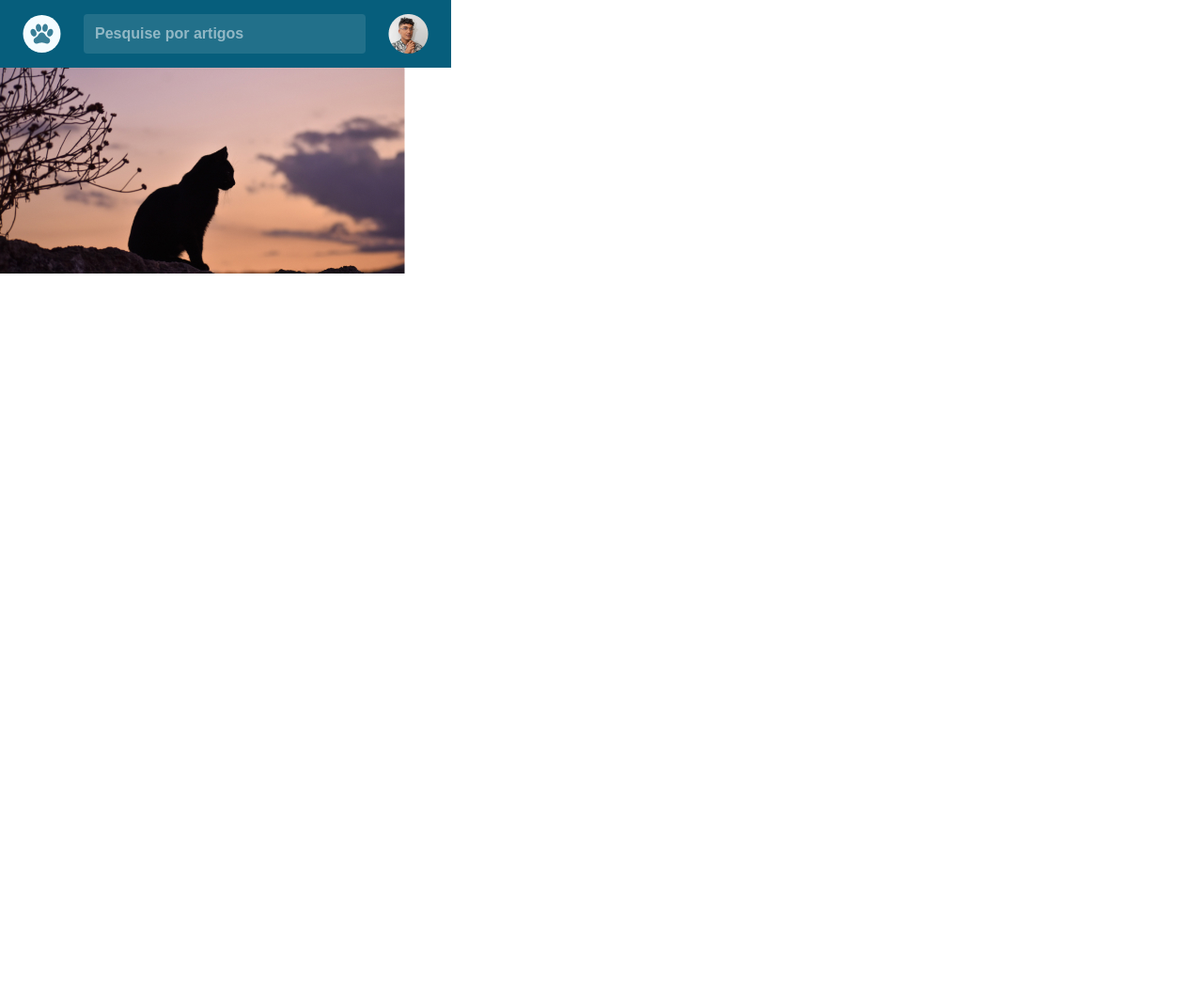
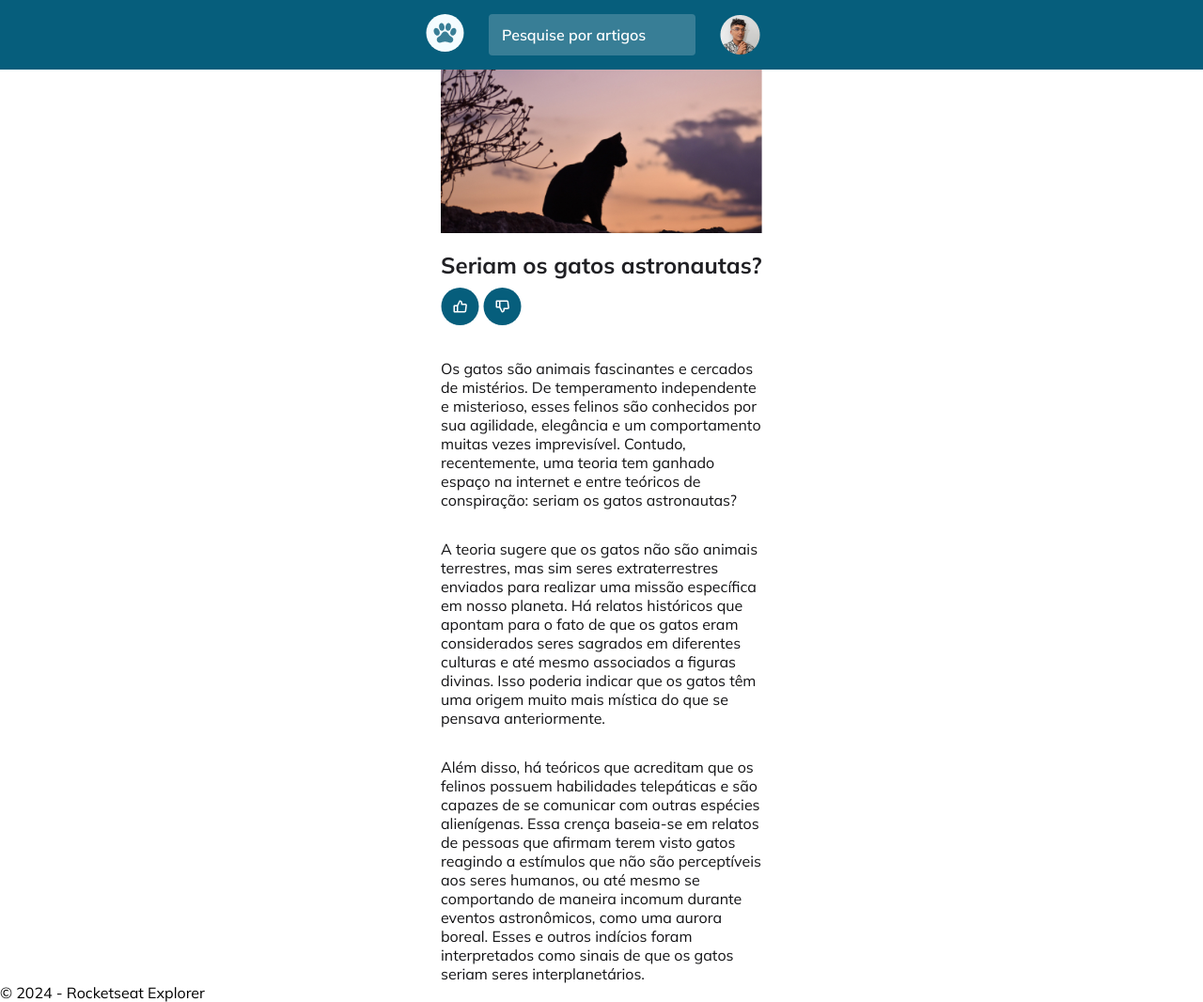
Before and after one commit to Felipe572/blog-gatos, a plain HTML site: page index.html in a window 1280 px wide. Shown: the whole page at 94% size. Before the commit the page ends 800 px from the top, so only its background shows below. Drawn offline with Linux system fonts and the light colour scheme.

Commit message:
Fazendo o main

```diff
--- a/index.html
+++ b/index.html
@@ -8,25 +8,50 @@
 </head>
 <body>
     <header class="menu">
+        <div class="menu-box">
+                <a href="#">
+                    <img src="assets/imagens/pata-logo.svg">
+                </a>
 
-        <nav>
-            <img src="assets/imagens/pata-logo.svg" alt="Logo de uma pata de um gato">
+                <form action="#">
+                    <div class="input-wrapper">
+                        <input id="search" type="text" placeholder="Pesquise por artigos">
+                    </div>
+                </form>
 
-            <form action="">
-                <div class="input-wrapper">
-                    <label for="search">Pesquise por artigos</label>
-                    <input id="search" type="text" placeholder="Pesquise por artigos">
-                </div>
-            </form>
-
-            <img src="assets/imagens/avatar.png" alt="Avatar humano">
-        </nav>
+                <img src="assets/imagens/avatar.png" alt="Avatar humano">
+        </div>
 
     </header>
 
     <main class="article">
         <img i src="assets/imagens/gato-01.jpg" alt="Por do sol ao fundo e um gato encima de uma pedra">
+
+        <h1>Seriam os gatos astronautas?</h1>
+
+        <div class="buttons">
+            <button id="like">
+                <img src="assets/imagens/like.svg" alt="">
+            </button>
+
+            <button id="unlike">
+                <img src="assets/imagens/unlike.svg" alt="">
+            </button>
+        </div>
+
+        <p>Os gatos são animais fascinantes e cercados de mistérios. De temperamento independente e misterioso, esses felinos são conhecidos por sua agilidade, elegância e um comportamento muitas vezes imprevisível. Contudo, recentemente, uma teoria tem ganhado espaço na internet e entre teóricos de conspiração: seriam os gatos astronautas?</p>
+
+        <p>A teoria sugere que os gatos não são animais terrestres, mas sim seres extraterrestres enviados para realizar uma missão específica em nosso planeta. Há relatos históricos que apontam para o fato de que os gatos eram considerados seres sagrados em diferentes culturas e até mesmo associados a figuras divinas. Isso poderia indicar que os gatos têm uma origem muito mais mística do que se pensava anteriormente.</p>
+
+        <p>Além disso, há teóricos que acreditam que os felinos possuem habilidades telepáticas e são capazes de se comunicar com outras espécies alienígenas. Essa crença baseia-se em relatos de pessoas que afirmam terem visto gatos reagindo a estímulos que não são perceptíveis aos seres humanos, ou até mesmo se comportando de maneira incomum durante eventos astronômicos, como uma aurora boreal. Esses e outros indícios foram interpretados como sinais de que os gatos seriam seres interplanetários.</p>
     </main>
 
+    <aside>
+
+    </aside>
+
+    <footer>
+        <p>© 2024 - Rocketseat Explorer</p>
+    </footer>
 </body>
 </html>
--- a/style.css
+++ b/style.css
@@ -17,45 +17,29 @@
     --color1:#387E96;
 }
 
-html {
-    font:  400 1.6rem/160% "Mulish", sans-serif;
-}
-
 body {
     font-size: 1.6rem;
     font-family: "Mulish", sans-serif;
     background-color: #ffffff;
-    width: 34.2rem;
 }
 
-header, nav {
+header {
     background-color: var(--color0);
-    display: flex;
-    align-items: center;
-    gap: 2.4rem;
-    height: 7.2rem;
-    margin: auto;
+    padding: 1.5rem 2.8rem;
 }
 
-header > form {
-    flex: 1;
-}
+header > .menu-box {
+    max-width: 37.4rem;
+    margin-inline: auto;
 
-nav {
-    padding: 2.4rem;
-    margin: auto;
-}
-
-.input-wrapper > label {
-    width: 1px;
-    height: 1px;
-    overflow: hidden;
-    position: absolute;
+    display: flex;
+    gap: 2.6rem;
+    align-items: center;
 }
 
 .input-wrapper > input {
-    width: 30rem;
-    padding: 1.2rem;
+    font-family: "Mulish", sans-serif;
+    padding: 1.2rem 1.4rem;
 
     background-color: var(--color1);
     border: 0;
@@ -63,19 +47,53 @@ nav {
 
     font-size: 1.6rem;
     font-weight: 600;
-    opacity: 0.56;
+    line-height: 100%;
+
+    color: #ffffff;
 }
 
 .input-wrapper > input::placeholder {
     color: #ffffff;
 }
 
-#cat {
-    width: 43.4rem;
 
-    position: absolute;
-    width: 434px;
-    height: 219px;
-    left: calc(50% - 434px/2 - 2px);
-    top: 72px;
+main {
+    padding-inline: 2rem;
+    max-width: 38.2rem;
+    margin-inline: auto;
 }
+
+main > img {
+    width: 100%;
+    height: auto;
+}
+main > h1 {
+
+    color: var(--color-title);
+    margin-top: 1.5rem;
+    margin-bottom: .9rem;
+
+    font-size: 2.4rem;
+    font-weight: bold;
+}
+
+main > p {
+    margin-top: 3.2rem;
+
+    color: var(--color-p);
+}
+
+
+#like, #unlike {
+    all: unset;
+
+    transition: all 400ms;
+}
+
+#like:hover {
+    transform: scale(1.2) rotate(-15deg);
+}
+
+#unlike:hover {
+    transform: scale(1.2) rotate(15deg);
+}
```
